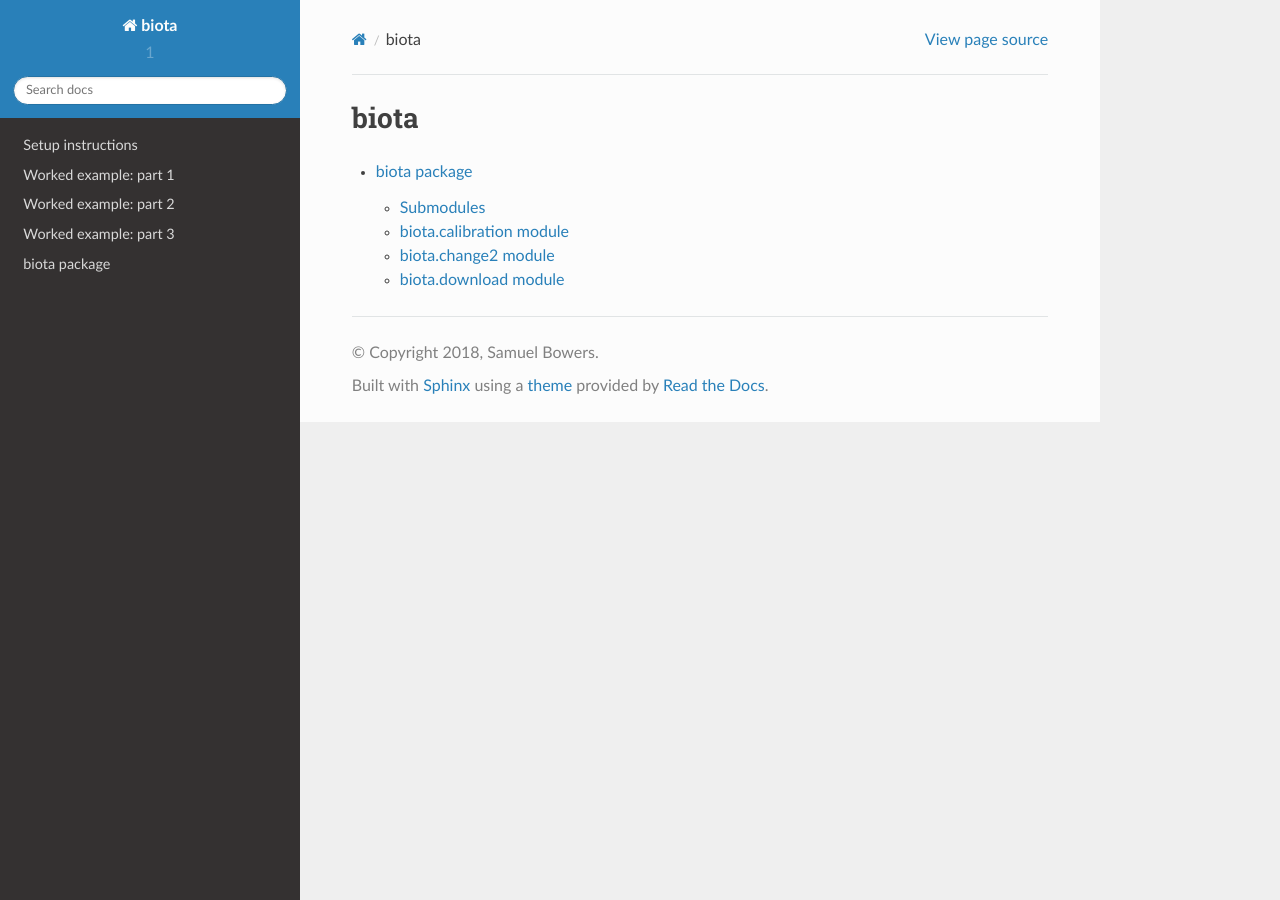
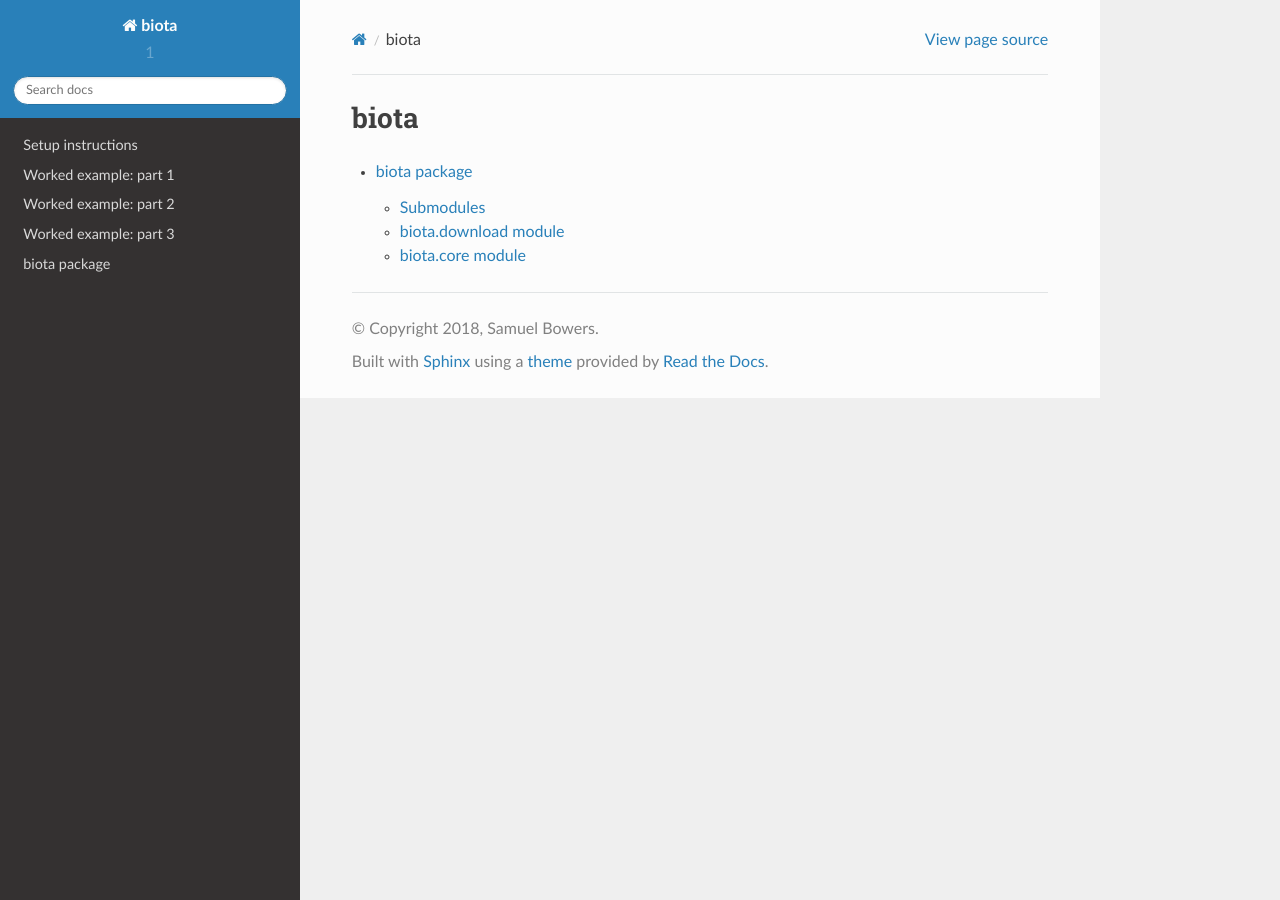
Before and after one commit to smfm-project/biota, a Sphinx documentation site: the page built from docs/source/modules.rst, in a window 1280 px wide. Built offline with Sphinx 7.4.7 and the Read the Docs theme 2.0.0, drawn with Linux system fonts in a browser that asks for light colours.

```diff
--- a/docs/source/biota.rst
+++ b/docs/source/biota.rst
@@ -4,26 +4,19 @@ biota package
 Submodules
 ----------
 
-biota.calibration module
-------------------------
+biota.download module
+---------------------
 
-.. automodule:: biota.calibration
+.. automodule:: biota.download
     :members:
     :undoc-members:
     :show-inheritance:
 
-biota.change2 module
---------------------
 
-.. automodule:: biota.change
-    :members:
-    :undoc-members:
-    :show-inheritance:
+biota.core module
+-----------------
 
-biota.download module
----------------------
-
-.. automodule:: biota.download
+.. automodule:: biota.core
     :members:
     :undoc-members:
     :show-inheritance:
```
